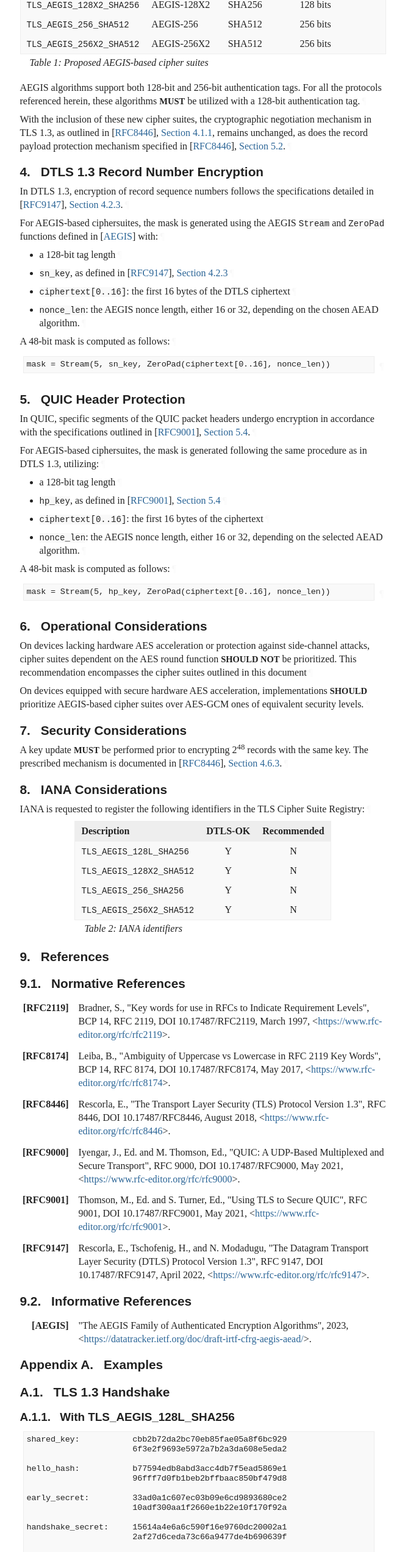
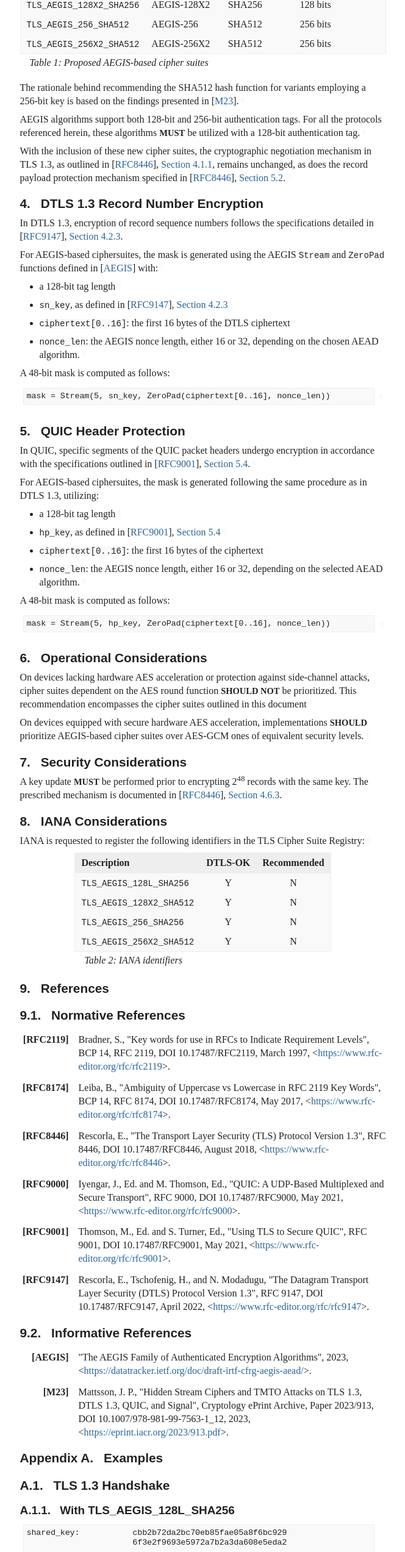
Before and after one commit to jedisct1/draft-denis-tls-aegis, a plain HTML site: page draft-denis-tls-aegis.html in a window 1280 px wide. Shown: the part 1693-4238 px from the top of the page at 61% size, without its empty margins (92-756 px from the left). Drawn offline with Linux system fonts and the light colour scheme; a web font is replaced by a local one.

Commit message:
Script updating gh-pages from b12903b. [ci skip]

```diff
--- a/draft-denis-tls-aegis.html
+++ b/draft-denis-tls-aegis.html
@@ -1296,8 +1296,9 @@ appear in all capitals, as shown here.<a href="#section-2-1" class="pilcrow">¶<
           </tr>
         </tbody>
       </table>
-<p id="section-3-6">AEGIS algorithms support both 128-bit and 256-bit authentication tags. For all the protocols referenced herein, these algorithms <span class="bcp14">MUST</span> be utilized with a 128-bit authentication tag.<a href="#section-3-6" class="pilcrow">¶</a></p>
-<p id="section-3-7">With the inclusion of these new cipher suites, the cryptographic negotiation mechanism in TLS 1.3, as outlined in <span>[<a href="#RFC8446" class="cite xref">RFC8446</a>], <a href="https://rfc-editor.org/rfc/rfc8446#section-4.1.1" class="relref">Section 4.1.1</a></span>, remains unchanged, as does the record payload protection mechanism specified in <span>[<a href="#RFC8446" class="cite xref">RFC8446</a>], <a href="https://rfc-editor.org/rfc/rfc8446#section-5.2" class="relref">Section 5.2</a></span>.<a href="#section-3-7" class="pilcrow">¶</a></p>
+<p id="section-3-6">The rationale behind recommending the SHA512 hash function for variants employing a 256-bit key is based on the findings presented in <span>[<a href="#M23" class="cite xref">M23</a>]</span>.<a href="#section-3-6" class="pilcrow">¶</a></p>
+<p id="section-3-7">AEGIS algorithms support both 128-bit and 256-bit authentication tags. For all the protocols referenced herein, these algorithms <span class="bcp14">MUST</span> be utilized with a 128-bit authentication tag.<a href="#section-3-7" class="pilcrow">¶</a></p>
+<p id="section-3-8">With the inclusion of these new cipher suites, the cryptographic negotiation mechanism in TLS 1.3, as outlined in <span>[<a href="#RFC8446" class="cite xref">RFC8446</a>], <a href="https://rfc-editor.org/rfc/rfc8446#section-4.1.1" class="relref">Section 4.1.1</a></span>, remains unchanged, as does the record payload protection mechanism specified in <span>[<a href="#RFC8446" class="cite xref">RFC8446</a>], <a href="https://rfc-editor.org/rfc/rfc8446#section-5.2" class="relref">Section 5.2</a></span>.<a href="#section-3-8" class="pilcrow">¶</a></p>
 </section>
 </div>
 <div id="dtls-13-record-number-encryption">
@@ -1470,8 +1471,12 @@ mask = Stream(5, hp_key, ZeroPad(ciphertext[0..16], nonce_len))
         </h3>
 <dl class="references">
 <dt id="AEGIS">[AEGIS]</dt>
+        <dd>
+<span class="refTitle">"The AEGIS Family of Authenticated Encryption Algorithms"</span>, <time datetime="2023" class="refDate">2023</time>, <span>&lt;<a href="https://datatracker.ietf.org/doc/draft-irtf-cfrg-aegis-aead/">https://datatracker.ietf.org/doc/draft-irtf-cfrg-aegis-aead/</a>&gt;</span>. </dd>
+<dd class="break"></dd>
+<dt id="M23">[M23]</dt>
       <dd>
-<span class="refTitle">"The AEGIS Family of Authenticated Encryption Algorithms"</span>, <time datetime="2023" class="refDate">2023</time>, <span>&lt;<a href="https://datatracker.ietf.org/doc/draft-irtf-cfrg-aegis-aead/">https://datatracker.ietf.org/doc/draft-irtf-cfrg-aegis-aead/</a>&gt;</span>. </dd>
+<span class="refAuthor">Mattsson, J. P.</span>, <span class="refTitle">"Hidden Stream Ciphers and TMTO Attacks on TLS 1.3, DTLS 1.3, QUIC, and Signal"</span>, <span class="refContent">Cryptology ePrint Archive, Paper 2023/913</span>, <span class="seriesInfo">DOI 10.1007/978-981-99-7563-1_12</span>, <time datetime="2023" class="refDate">2023</time>, <span>&lt;<a href="https://eprint.iacr.org/2023/913.pdf">https://eprint.iacr.org/2023/913.pdf</a>&gt;</span>. </dd>
 <dd class="break"></dd>
 </dl>
 </section>
```
Also changed, not shown: draft-denis-tls-aegis.txt.
